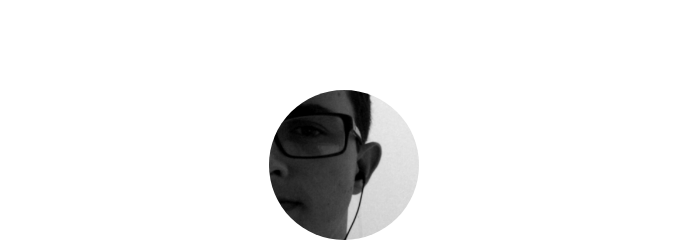
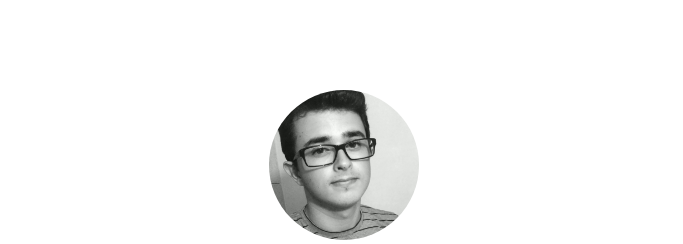
Before and after one commit to andersonfernandes/andersonfernandes.github.io, a plain HTML site: page index.html in a window 1280 px wide. Shown: the top 244 px of the page, without its empty margins (296-979 px from the left). Drawn offline with Linux system fonts and the light colour scheme.

Commit message:
Changed profile image
Signed-off-by: Anderson Fernandes <fernandesanderson14@gmail.com>

```diff
--- a/index.html
+++ b/index.html
@@ -12,7 +12,7 @@
 </head>
 <body>
   <div class="container">
-    <img class="profile-img" src="img/profile.jpg" alt="Profile Image">
+    <img class="profile-img" src="img/profile01.jpg" alt="Profile Image">
     <h1>Anderson Fernandes</h1>
     <h2>Web Developer - Graduating in Computer Science</h2>
 
```
Also changed, not shown: img/profile01.jpg (added), img/profile02.jpg (renamed from img/profile.jpg).
